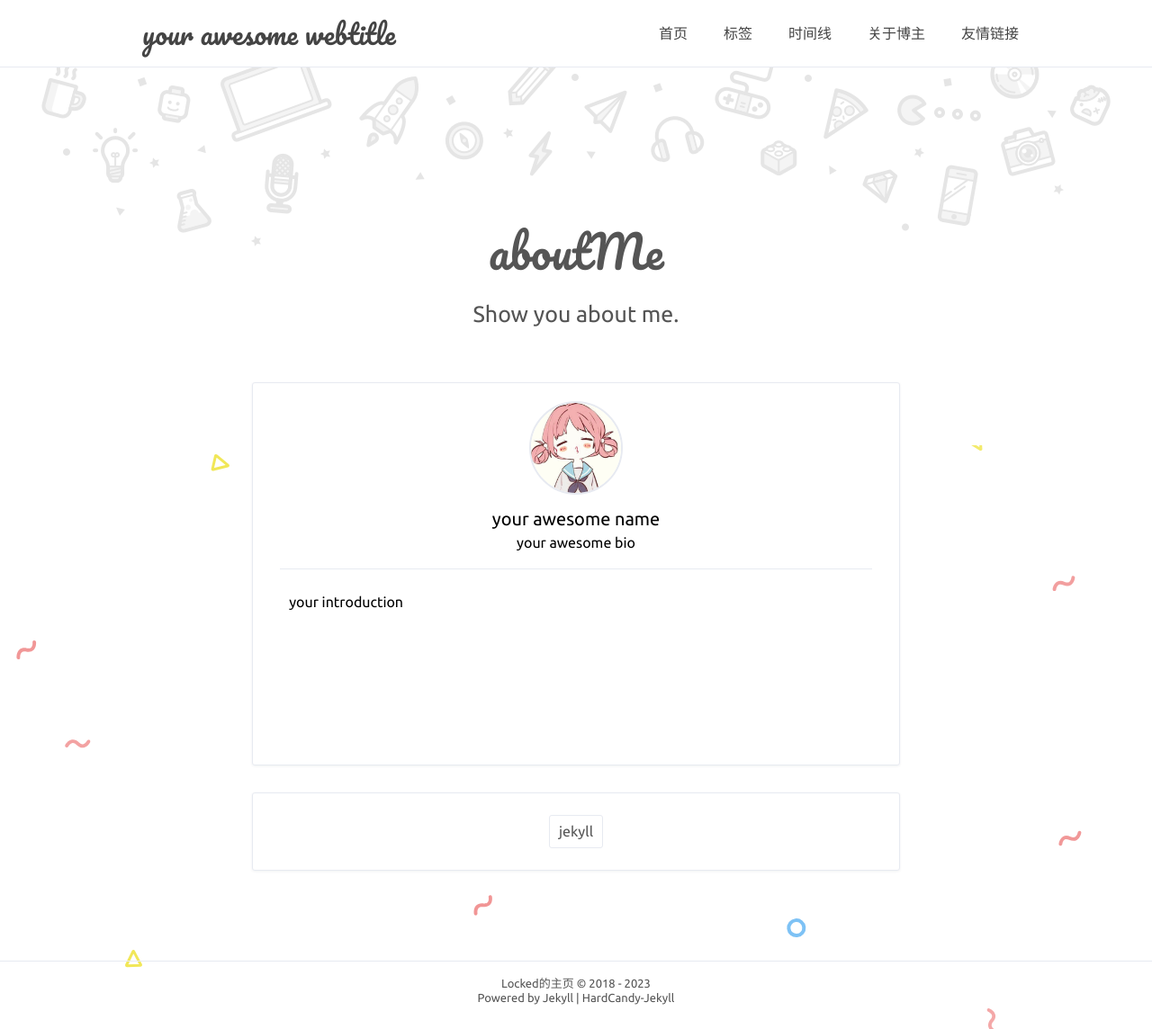
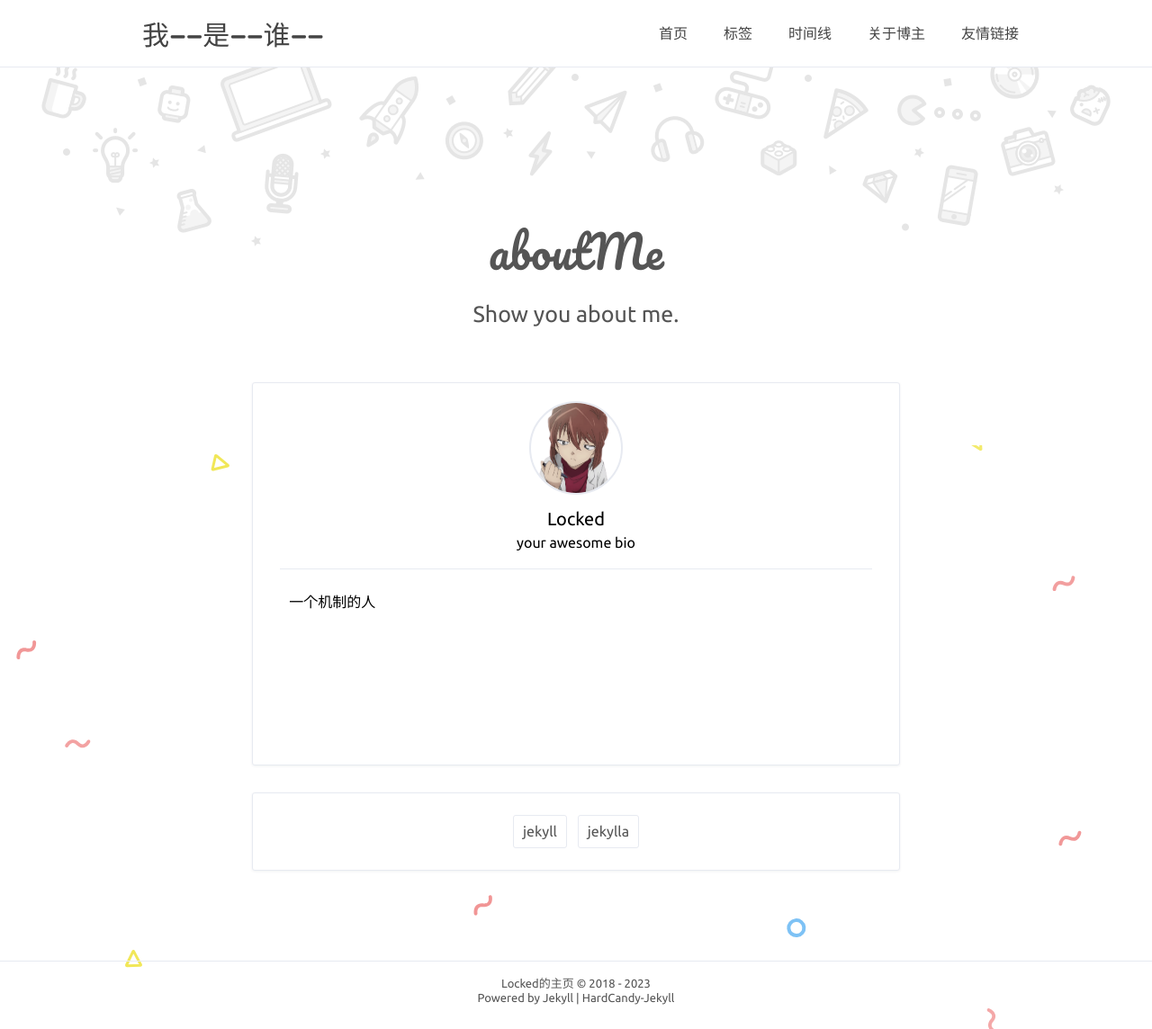
Before and after one commit to Lockeded/Lockeded.github.io, a Jekyll site: the page built from about.html, in a window 1280 px wide. Shown: the whole page at 90% size. Built offline with Jekyll 4.4.1, drawn with Linux system fonts in a browser that asks for light colours; comment, search, counter and statistics services are not loaded.

Commit message:
first commit

```diff
--- a/_config.yml
+++ b/_config.yml
@@ -14,13 +14,13 @@ nav: # 最佳体验 六个标签 且最好每个标签不超过4中文字
 
 # 博主
 author: true
-name: 'your awesome name'
+name: 'Locked'
 NickName: 'your awesome nickname'
-webtitle: 'your awesome webtitle'
+webtitle: '我——是——谁——'
 bio: 'your awesome bio'
 about: true
-aboutyou: 'your introduction'
-portraits: '/assets/profile.jpeg' # your portraits image file path
+aboutyou: '一个机制的人'
+portraits: '/assets/haibara.png' # your portraits image file path
 
 # SNS
 SNS: true
```
Also changed, not shown: _posts/2023-9-6-hihihi.md (added, +11 -0 lines), assets/haibara.png (added).
